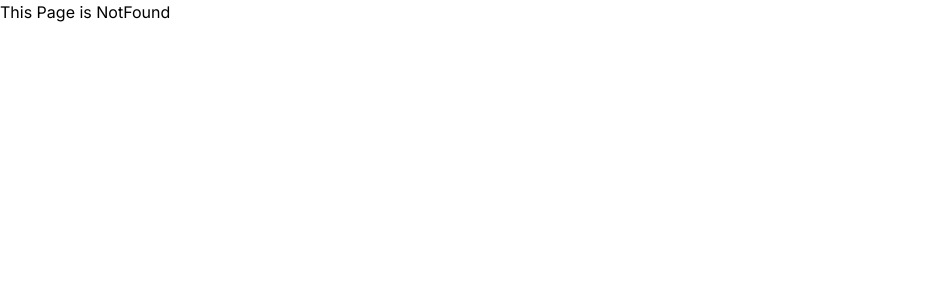
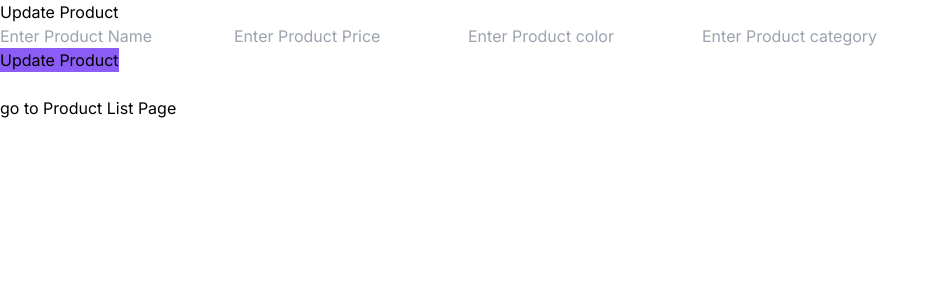
Before and after one commit to Jatin-Devaiya/Next-js-Learn-in-kaushalam-Code-Step_by-step-tutorial, a Next.js app: page /products/1 in a window 1280 px wide. Before the commit this address had no page. Shown: the top 300 px of the page, without its empty margins (0-940 px from the left). Built offline with nearby package versions, Linux system fonts and the light colour scheme.

Commit message:
populate(fill Up) form data with mongo Db API

```diff
--- a/src/app/api/products/[productid]/route.js
+++ b/src/app/api/products/[productid]/route.js
@@ -8,7 +8,15 @@ export async function PUT(request, content) {
   const filter = { _id: productId };
   const payload = await request.json();
   console.log(payload, "payload");
-  await mongoose.connect(connectionSrt)
-  const result = await Product.findOneAndUpdate(filter, payload)
+  await mongoose.connect(connectionSrt);
+  const result = await Product.findOneAndUpdate(filter, payload);
   return NextResponse.json({ result, success: true });
 }
+
+export async function GET(request, content) {
+  const productId = content.params.productid;
+  const record = { _id: productId };
+  await mongoose.connect(connectionSrt);
+  const result = await Product.findById(record);
+  return NextResponse.json({ result, success: true });
+}
--- /dev/null
+++ b/src/app/products/[editproduct]/page.jsx
@@ -0,0 +1,70 @@
+"use client";
+
+import Link from "next/link";
+import React, { useEffect, useState } from "react";
+
+const page = (props) => {
+  const [name, setName] = useState("");
+  const [price, setprice] = useState("");
+  const [color, setcolor] = useState("");
+  const [category, setcategory] = useState("");
+
+  const getProductDetails = async () => {
+    let productDeta = await fetch(
+      `http://localhost:3000/api/products/${props.params.editproduct}`
+    );
+    productDeta = await productDeta.json();
+    if (productDeta.success) {
+      let result = productDeta.result;
+      setName(result.name);
+      setprice(result.price);
+      setcolor(result.color);
+      setcategory(result.category);
+    }
+  };
+  useEffect(() => {
+    getProductDetails();
+  });
+
+  return (
+    <>
+      <div>Update Product</div>
+      <input
+        type="text"
+        placeholder="Enter Product Name"
+        value={name}
+        onChange={(e) => setName(e.target.value)}
+      />
+      <input
+        type="text"
+        placeholder="Enter Product Price"
+        value={price}
+        onChange={(e) => setprice(e.target.value)}
+      />
+      <input
+        type="text"
+        placeholder="Enter Product color"
+        value={color}
+        onChange={(e) => setcolor(e.target.value)}
+      />
+      <input
+        type="text"
+        placeholder="Enter Product category"
+        value={category}
+        onChange={(e) => setcategory(e.target.value)}
+      />
+
+      <br />
+
+      <button
+        className="bg-violet-500 hover:bg-violet-600 active:bg-violet-700 focus:outline-none focus:ring focus:ring-violet-300"
+        onClick={""}
+      >
+        Update Product
+      </button><br /><br />
+      <Link href={"/products"}>go to Product List Page</Link>
+    </>
+  );
+};
+
+export default page;
--- a/src/app/products/page.jsx
+++ b/src/app/products/page.jsx
@@ -28,7 +28,8 @@ const page = async () => {
           </tr>
         </thead>
         <tbody>
-          {product.map((item) =>
+          {product.map(
+            (item) => (
               //   {
               // return (
               //   <>
@@ -37,7 +38,16 @@ const page = async () => {
                 <td>{item.price}</td>
                 <td>{item.color}</td>
                 <td>{item.category}</td>
+                <td>
+                  <Link
+                    href={`products/${item._id}`}
+                    className="text-blue-600 visited:text-purple-600"
+                  >
+                    Edit
+                  </Link>
+                </td>
               </tr>
+            )
             //   </>
             // );
             //   }
```
Lines whose indentation alone changed are shown as unchanged.
